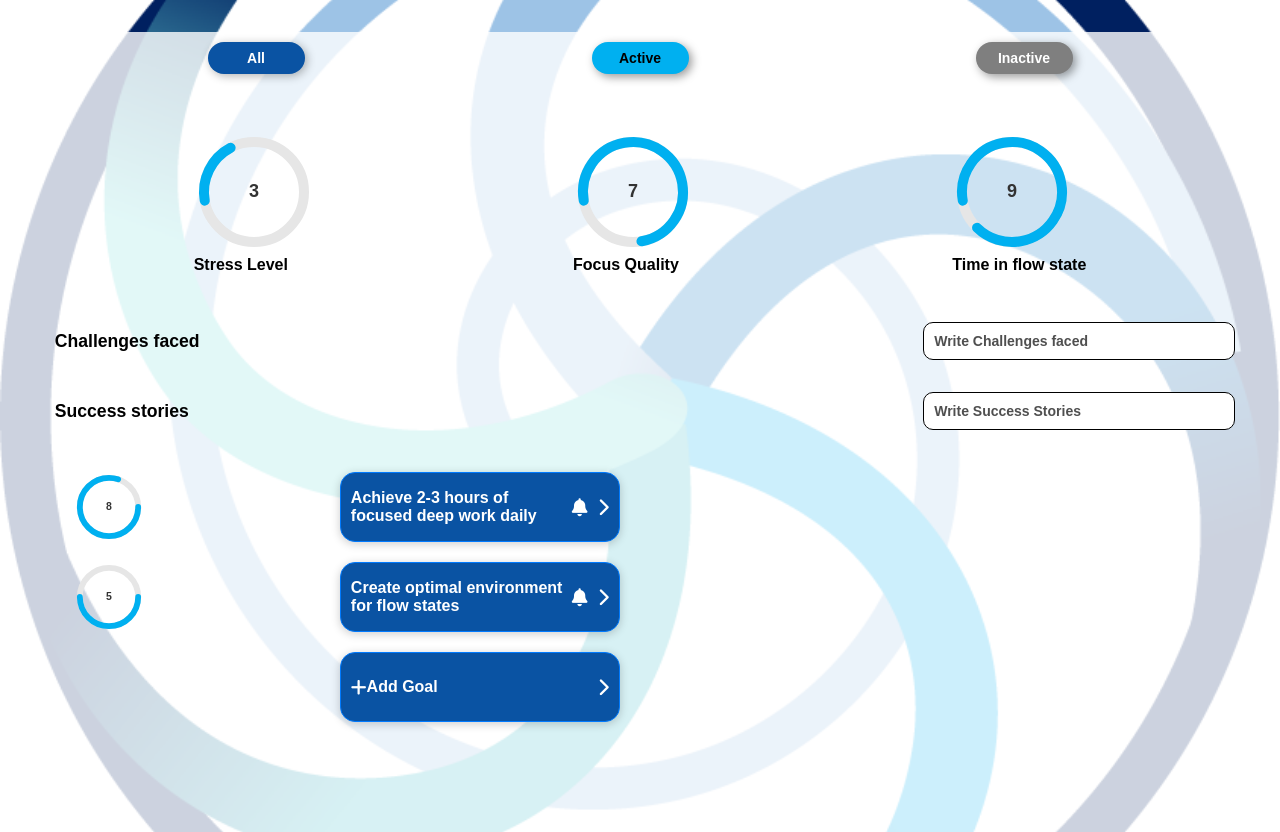
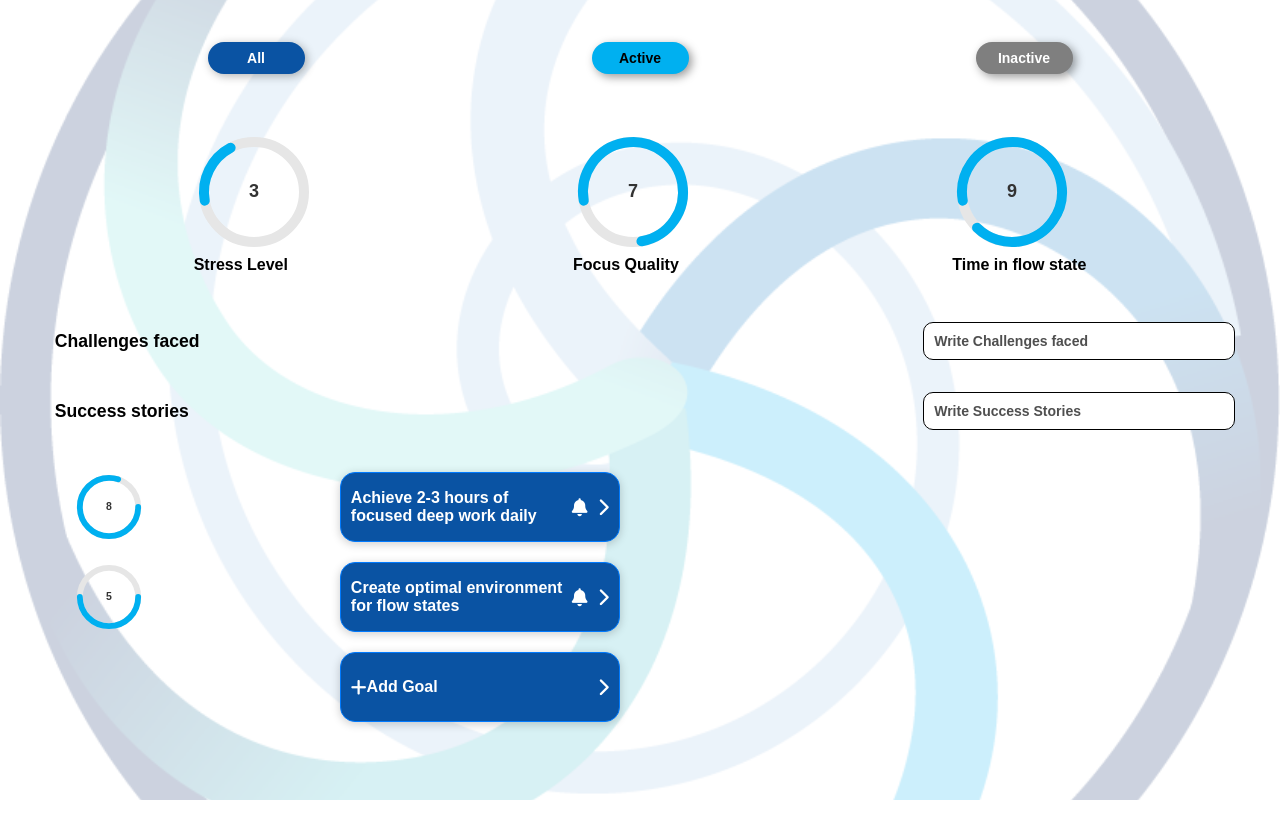
Before and after one commit to dhananjayp8/phronesis, a plain HTML site: page index.html in a window 1280 px wide. After the commit the page ends 800 px from the top, so only its background shows below. Drawn offline with Linux system fonts and the light colour scheme.

```diff
--- a/style.css
+++ b/style.css
@@ -9,6 +9,7 @@ body {
   background-size: cover;
   background-repeat: no-repeat;
   background-color: rgba(255, 255, 255, 0.19);
+  height: 100vh;
 }
 
 .container {
@@ -16,6 +17,9 @@ body {
   height: 100vh;
   border-radius: 8px;
   background: rgba(255, 255, 255, 0.8);
+  position: absolute;
+  top: 0;
+  left: 0;
 }
 
 .btn-goal {
```
